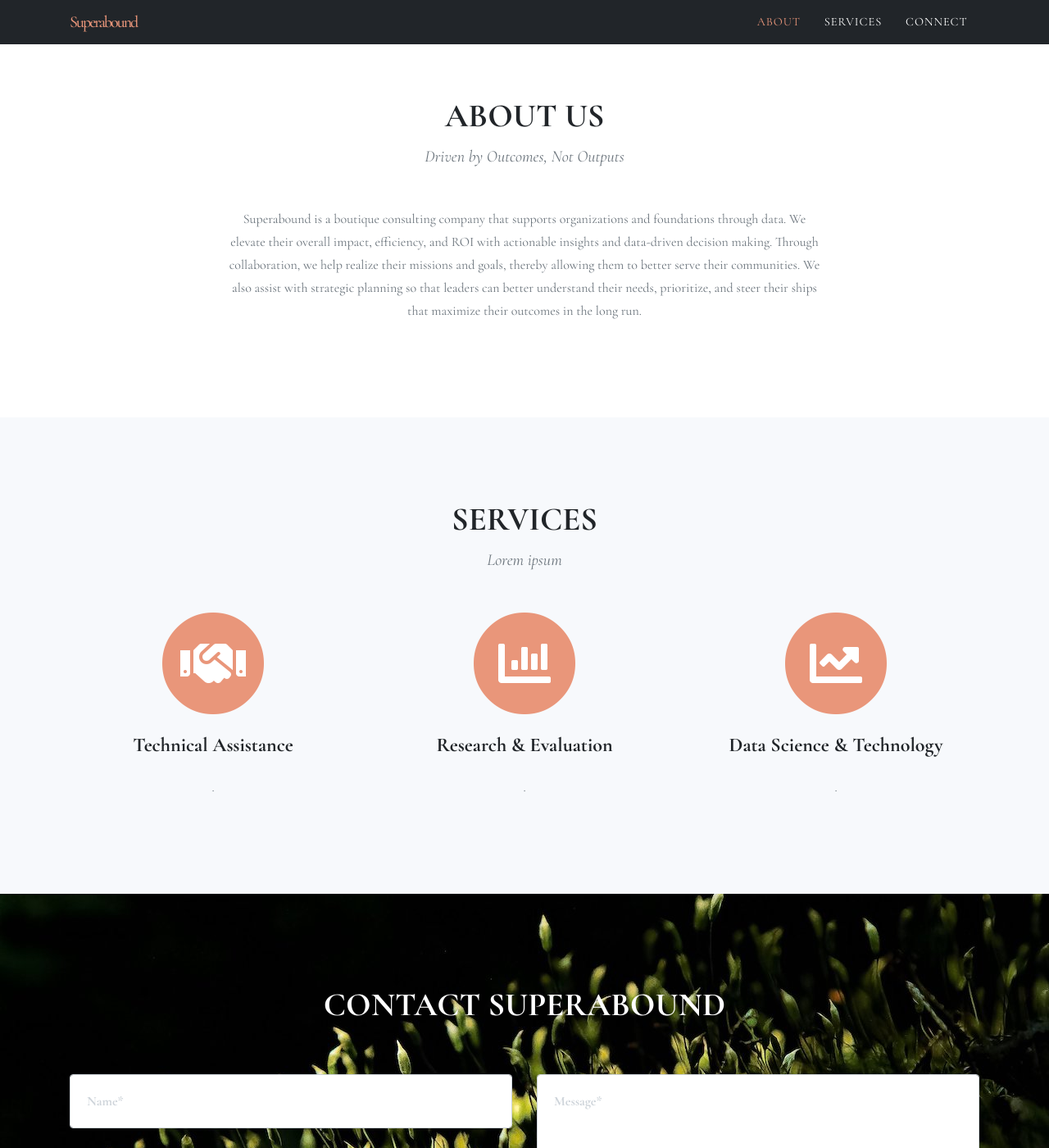
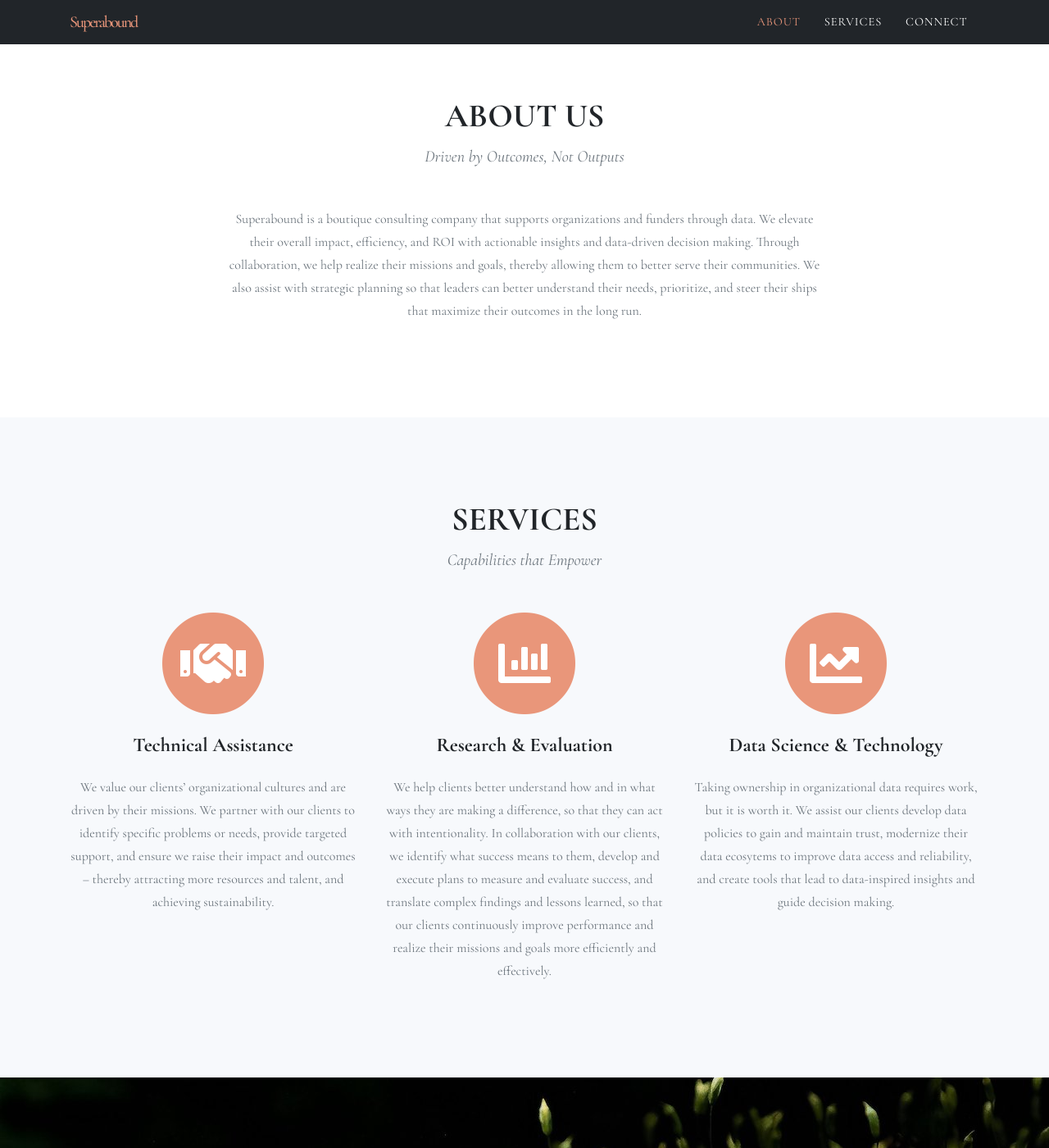
Before and after one commit to superaboundco/superaboundco.github.io, a Jekyll site: the page built from index.md, in a window 1280 px wide and 1400 px high, scrolled down 904 px. Shown: the whole window at 82% size. Built offline with Jekyll 4.4.1, drawn with Linux system fonts in a browser that asks for light colours.

Commit message:
added services content

```diff
--- a/_data/sitetext.yml
+++ b/_data/sitetext.yml
@@ -21,22 +21,22 @@
   about:
     title: "About Us"
     text: "Driven by Outcomes, Not Outputs"
-    body: "Superabound is a boutique consulting company that supports organizations and foundations through data. We elevate their overall impact, efficiency, and ROI with actionable insights and data-driven decision making. Through collaboration, we help realize their missions and goals, thereby allowing them to better serve their communities. We also assist with strategic planning so that leaders can better understand their needs, prioritize, and steer their ships that maximize their outcomes in the long run."
+    body: "Superabound is a boutique consulting company that supports organizations and funders through data. We elevate their overall impact, efficiency, and ROI with actionable insights and data-driven decision making. Through collaboration, we help realize their missions and goals, thereby allowing them to better serve their communities. We also assist with strategic planning so that leaders can better understand their needs, prioritize, and steer their ships that maximize their outcomes in the long run."
     section: about
 
   services:
     title: "Services"
-    text: "Lorem ipsum"
+    text: "Capabilities that Empower"
     section: services
     list:
       - title: "Technical Assistance"
-        desc: "."
-        icon: fas fa-handshake                  #-- find more at https://fontawesome.com/icons
+        desc: "We value our clients' organizational cultures and are driven by their missions. We partner with our clients to identify specific problems or needs, provide targeted support, and ensure we raise their impact and outcomes -- thereby attracting more resources and talent, and achieving sustainability."
+        icon: fas fa-handshake
       - title: "Research & Evaluation"
-        desc: "."
-        icon: fas fa-chart-bar                        #diagram-project
+        desc: "We help clients better understand how and in what ways they are making a difference, so that they can act with intentionality. In collaboration with our clients, we identify what success means to them, develop and execute plans to measure and evaluate success, and translate complex findings and lessons learned, so that our clients continuously improve performance and realize their missions and goals more efficiently and effectively."
+        icon: fas fa-chart-bar
       - title: "Data Science & Technology"
-        desc: "."
+        desc: "Taking ownership in organizational data requires work, but it is worth it. We assist our clients develop data policies to gain and maintain trust, modernize their data ecosytems to improve data access and reliability, and create tools that lead to data-inspired insights and guide decision making."
         icon: fas fa-chart-line
       # - title: "Development"
       #   desc: "."
@@ -44,6 +44,8 @@
       # - title: "[Markdown](https://en.wikipedia.org/wiki/Markdown)"
       #   desc: "Your description here, full **Markdown** support"
       #   icon: fab fa-markdown
+      #
+      # icons: https://fontawesome.com/icons
 
   portfolio:
    enable: false
--- a/_data/style.yml
+++ b/_data/style.yml
@@ -4,7 +4,7 @@
 # black: "#000"
 
 #Image Customization
-header-image: "../img/header-2020March15-NBP-sunrise-HR-lowres.jpg"
+header-image: "../img/header-ThwaitesGlacier-2020March15-NBP-sunrise-HR-lowres.jpg"
 contact-image: "../img/selects/header-mountains-lowres.jpg"
 #Font Awesome icon for portfolio grid when an item is hovered over
 # portfolio-icon: fas fa-expand-arrows-alt fa-3x #default: fas fa-plus fa-3x
```
Also changed, not shown: assets/img/header-ThwaitesGlacier-2020March15-NBP-sunrise-HR-lowres.jpg (added), 1 other file.
